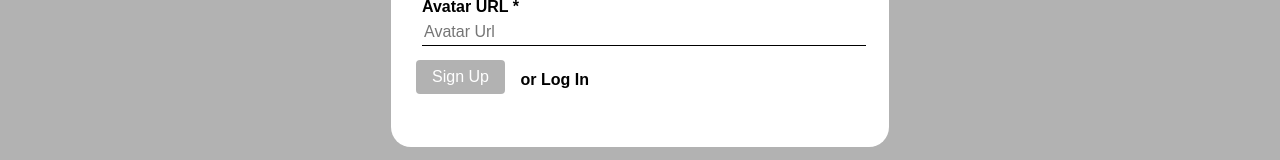
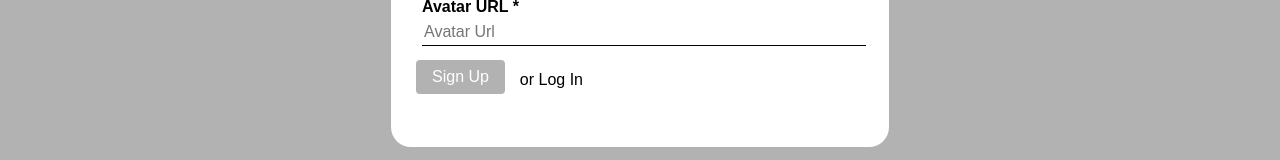
Before and after one commit to lydiacodes04/resource_react, a React (Vite) app: page / in a window 1280 px wide. Both pictures are taken after a click on the button "Sign Up". Shown: the part 484-644 px from the top of the page. Built offline with nearby package versions, Linux system fonts and the light colour scheme; no server answers.

Commit message:
switch label to button category for register logIn and signU

```diff
--- a/src/components/LoginModal/LoginModal.css
+++ b/src/components/LoginModal/LoginModal.css
@@ -0,0 +1,4 @@
+.register__logIn {
+  border: none;
+  background: none;
+}
--- a/src/components/LoginModal/LoginModal.jsx
+++ b/src/components/LoginModal/LoginModal.jsx
@@ -55,11 +55,11 @@ function LoginModal({ onClose, isOpen, onSubmit, handleAddRegistration }) {
           onChange={handlePasswordChange}
         />
       </label>
-      <label className="register__button-container"></label>
+      {/* <button className="register__button-container"></button> */}
 
-      <label className="register__logIn" onClick={handleAddRegistration}>
+      <button className="register__logIn" onClick={handleAddRegistration}>
         or Sign Up
-      </label>
+      </button>
     </ModalWithForm>
   );
 }
--- a/src/components/RegisterModal/RegisterModal.css
+++ b/src/components/RegisterModal/RegisterModal.css
@@ -6,6 +6,8 @@
   position: absolute;
   top: 385px;
   right: 300px;
+  border: none;
+  background: none;
 }
 
 .register__logIn-link {
--- a/src/components/RegisterModal/RegisterModal.jsx
+++ b/src/components/RegisterModal/RegisterModal.jsx
@@ -92,9 +92,9 @@ function RegisterModal({ onClose, isOpen, onSubmit, handleShowLogin }) {
       </label>
       {/* <button className="register__button-container"></button> */}
 
-      <label className="register__logIn" onClick={handleShowLogin}>
+      <button className="register__logIn" onClick={handleShowLogin}>
         or Log In
-      </label>
+      </button>
     </ModalWithForm>
   );
 }
```
